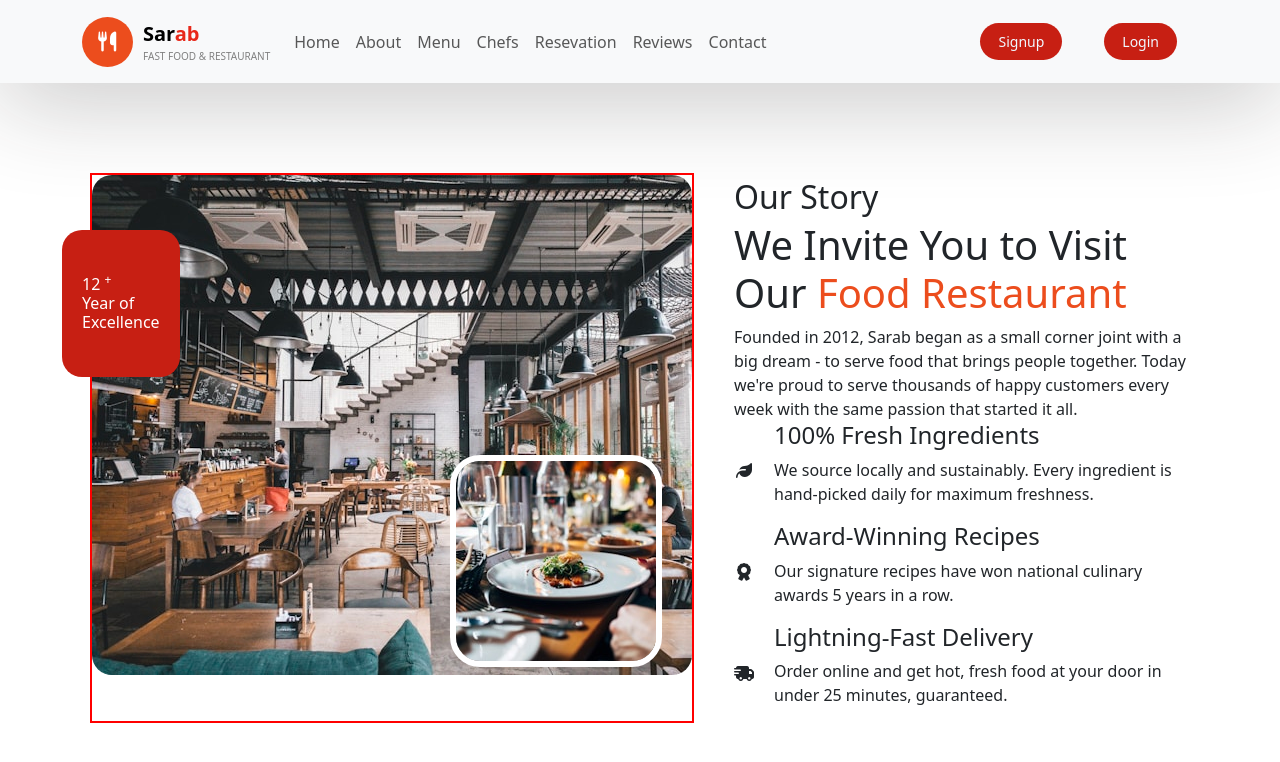
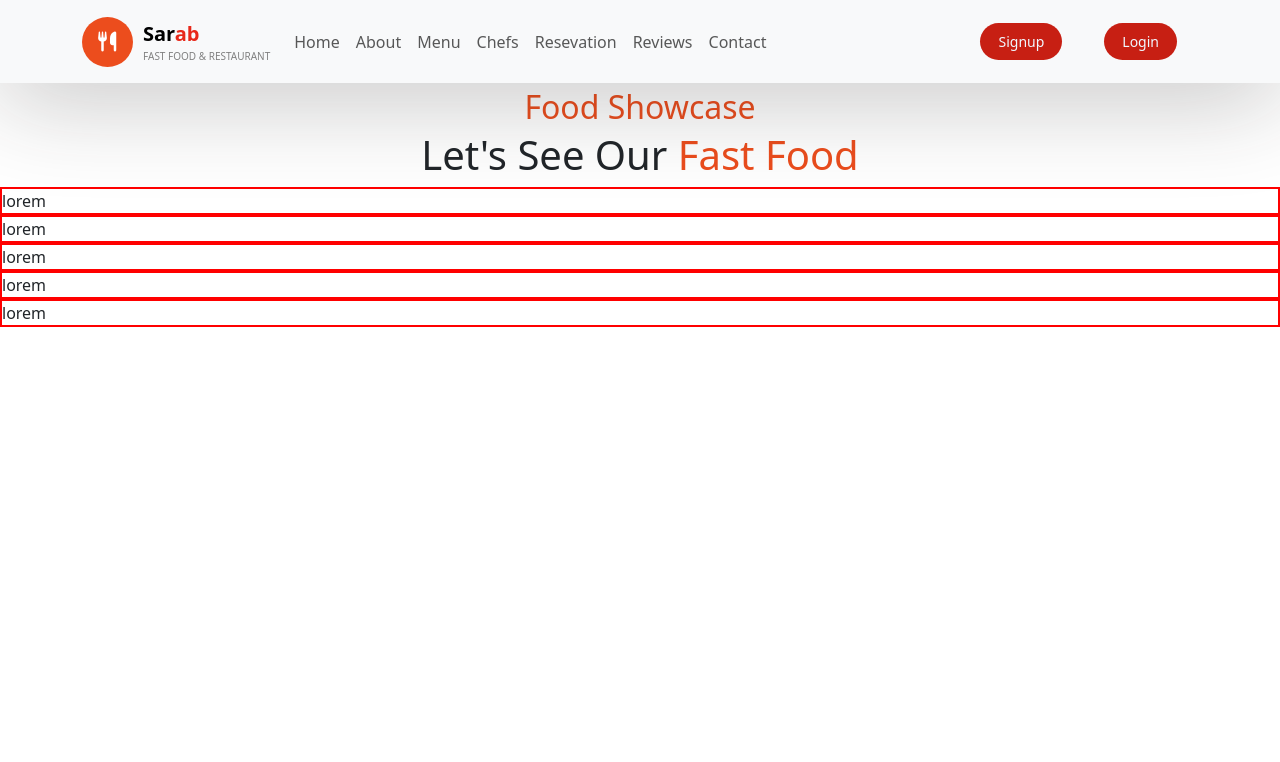
Before and after one commit to sheeshagar-iqbal/food_sarab, a React (Vite) app: page /login in a window 1280 px wide. Shown: the top 762 px of the page. Built offline with nearby package versions, Linux system fonts and the light colour scheme.

Commit message:
i work on offer component and food show case

```diff
--- a/src/App.css
+++ b/src/App.css
@@ -322,6 +322,8 @@
     .wwf{
         font-size: 2rem;
         font-weight: 200;
+        color: #EC4D1D;
+
     }
     .cgtitle{
         span{
@@ -403,8 +405,10 @@
 
   .abcontainer{
     display: flex;
-    padding: 90px;
-    gap: 40px;
+    align-items: center;
+    justify-content: space-between;
+    padding: 90px 150px;
+    gap: 150px;
     width: 100%;
     background-color: #FFFFFF;
 
@@ -412,39 +416,115 @@
 
   .abimg{
         position: relative;
-        /* width: 950px; */
-        border: 2px solid red;
+        width: 95%;
+        /* border: 2px solid red; */
 
-    .about1{
-        position: relative;
+
+
+
+  }
+  .about1{
+        position: static;
         border-radius: 20px;
+        width: 100%;
+        img{
+            position: relative;
+            width: 100%;
+            object-fit: fill;
+        }
 
     }
-    .about2{
+     .about2{
         position: absolute;
-        right: 5%;
-        bottom: 10%;
+        width: 30%;
+        right: -5%;
+        bottom: -10%;
         border: 6px solid white;
         border-radius: 30px;
     }
-    h6{
+      .imgcon{
         position: absolute;
         top: 10%;
-        left: -5%;
+        left: -10%;
         background-color: #C71F13;
         color: white;
         padding: 45px 20px;
         border-radius: 20px;
     }
-  }
-
   .abcontain{
     text-align: left;
+
   }
 
 
   .abinfo{
     display: flex;
     align-items: center;
-    gap: 20px;
+    gap: 15px;
+    padding-top: 20px;
   }
+  .abii{
+    padding: 15px;
+    background:#f6dad8;
+    border-radius: 10px;
+    color: #E8281A;
+  }
+  .abic{
+    h6{
+        margin: 0;
+        font-weight: 700;
+
+    }
+    p{
+        font-weight: 300;
+    }
+  }
+
+  .vfmbtn{
+    margin-top: 10px;
+    /* background: #000; */
+    i{
+        padding-left: 10px;
+    }
+  }
+@media (max-width: 1100px) {
+        .abcontainer{
+            /* display: block; */
+            flex-direction: column;
+            /* align-items: center; */
+            justify-content: center;
+            padding: 90px ;
+
+
+        }
+        .abimg{
+            align-items: center;
+        }
+
+
+
+}
+
+
+
+
+
+
+/* ====================999999999999  food showcase  =================*/
+
+.fscard{
+    flex: grid;
+    grid-template-columns: auto auto auto;
+    height: 100vh;
+    grid-auto-rows:300px;
+
+    div{
+        border: 2px solid red;
+    }
+    .fsc1{
+        grid-column-start: 1;
+        grid-column-end: 2;
+        grid-row-start: 1;
+        grid-row-end: 3;
+    }
+}
--- a/src/App.jsx
+++ b/src/App.jsx
@@ -8,6 +8,8 @@ import Signup from './pages/Signup'
 import Login from './pages/Login'
 import Category from './component/Category'
 import About from './component/About'
+import Offer from './component/Offer'
+import Foodshowcase from './component/Foodshowcase'
 export const Authcontext = createContext()
 const App = () => {
   let [Auth, setAuth] = useState(false)
@@ -29,7 +31,9 @@ const App = () => {
       {/* <Home/>
       <Scroller />
       <Category/> */}
-      <About/>
+      {/* <About/> */}
+      {/* <Offer/> */}
+      <Foodshowcase/>
 
 
       <Routes>
--- a/src/component/About.jsx
+++ b/src/component/About.jsx
@@ -1,14 +1,19 @@
 import React from "react";
 import about1 from "../image/about1.jpg";
 import about2 from "../image/about2.jpg";
+import { Link } from "react-router-dom";
 
 const About = () => {
   return (
     <>
       <div className="abcontainer">
         <div className="abimg ">
-          <img src={about1} alt=""  className="about1"/>
-          <h6>
+           <div className="about1">
+                      <img src={about1} alt=""  />
+
+            </div>
+          <h6 className="imgcon">
+
             12 <sup>+</sup> <br /> Year of <br />
             Excellence
           </h6>
@@ -28,24 +33,28 @@ const About = () => {
             <div className="abinfo">
                 <div className="abii"><i class="fa-solid fa-leaf"></i></div>
                 <div className="abic">
-                    <h4>100% Fresh Ingredients</h4>
+                    <h6>100% Fresh Ingredients</h6>
                     <p>We source locally and sustainably. Every ingredient is hand-picked daily for maximum freshness.</p>
                 </div>
             </div>
              <div className="abinfo">
                 <div className="abii"><i class="fa-solid fa-award"></i></div>
                 <div className="abic">
-                    <h4>Award-Winning Recipes</h4>
+                    <h6>Award-Winning Recipes</h6>
                     <p>Our signature recipes have won national culinary awards 5 years in a row.</p>
                 </div>
             </div>
              <div className="abinfo">
                 <div className="abii"><i class="fas fa-shipping-fast"></i></div>
                 <div className="abic">
-                    <h4>Lightning-Fast Delivery</h4>
+                    <h6>Lightning-Fast Delivery</h6>
                     <p>Order online and get hot, fresh food at your door in under 25 minutes, guaranteed.</p>
                 </div>
             </div>
+            <button  className='btnn vfmbtn '>
+<i class="fa-solid fa-book"></i>
+ View Full Menu </button>
+
           </div>
         </div>
       </div>
--- /dev/null
+++ b/src/component/Foodshowcase.jsx
@@ -0,0 +1,23 @@
+import React from 'react'
+
+const Foodshowcase = () => {
+  return (
+    <>
+    <div className="cgcontain">
+              <div className="wwf">Food Showcase</div>
+            <h1 className='cgtitle'>Let's See Our <span> Fast Food</span></h1>
+            </div>
+
+            <div className="fscard">
+                <div className="fsc1">lorem</div>
+                <div className="fsc2">lorem</div>
+                <div className="fsc3">lorem</div>
+                <div className="fsc4">lorem</div>
+                <div className="fsc5">lorem</div>
+
+            </div>
+    </>
+      )
+}
+
+export default Foodshowcase
--- /dev/null
+++ b/src/component/Offer.jsx
@@ -0,0 +1,44 @@
+import React from "react";
+import offer from "../image/offer.jpg";
+import { Link } from "react-router-dom";
+
+const Offer = () => {
+    const data =Date()
+
+  return (
+    <>
+      <div className="abcontainer">
+
+        <div className="abcontain">
+          <div className="cgcontain abcontain">
+            <div className="wwf">Our Story</div>
+            <h1 className="cgtitle">
+             Get 30% Off <br /> Our Signature <br /> <span>Burger</span> Meal
+            </h1>
+            <div className="cgsub">
+              Founded in 2012, Sarab began as a small corner joint with a big dream - to serve food that brings people together. Today we're proud to serve thousands of happy customers every week with the same passion that started it all.
+            </div>
+          </div>
+
+           <button  className='btnn vfmbtn '>
+<i class="fa-solid fa-book"></i>
+ Grab the Deal </button>
+        </div>
+        <div className="abimg ">
+           <div className="about1">
+                      <img src={offer} alt=""  />
+
+            </div>
+          <h6 className="imgcon">
+
+            12 <sup>+</sup> <br /> Year of <br />
+            Excellence
+          </h6>
+
+        </div>
+      </div>
+    </>
+  );
+};
+
+export default Offer;
```
Also changed, not shown: src/image/offer.jpg (added).
